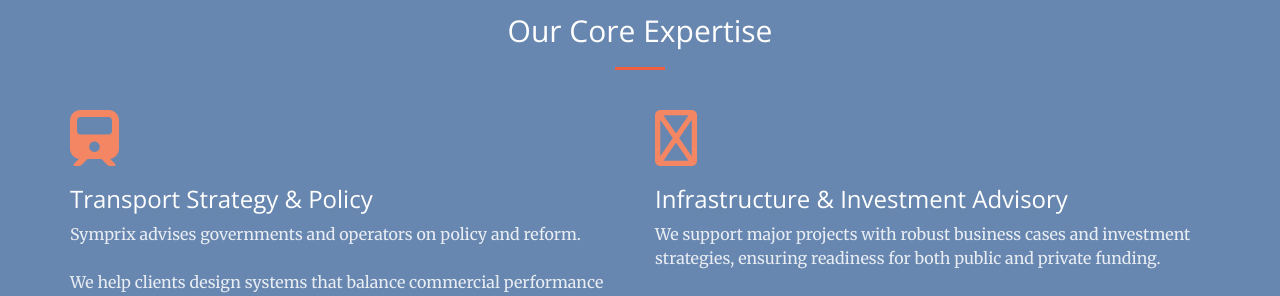
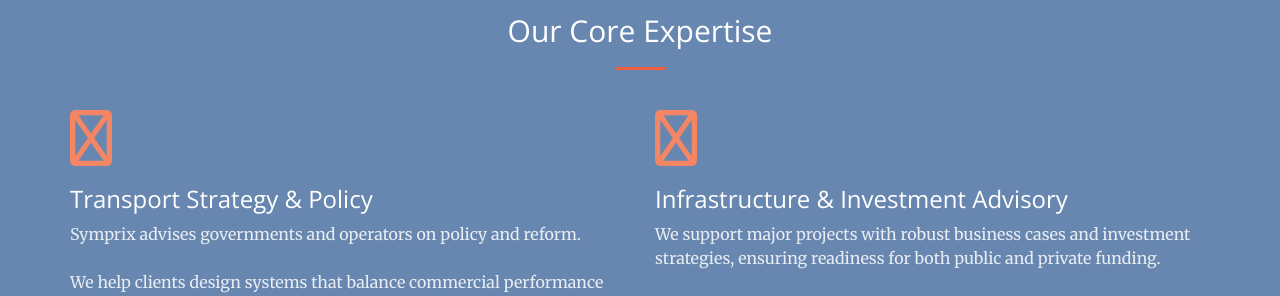
Before and after one commit to CD-Symprix/symprix, a Jekyll site: the page built from index.html, in a window 1280 px wide and 900 px high, scrolled down 1124 px. Shown: the part 150-446 px from the top of the window. Built offline with Jekyll 4.4.1, drawn with Linux system fonts in a browser that asks for light colours.

Commit message:
Update services.html

```diff
--- a/_includes/services.html
+++ b/_includes/services.html
@@ -12,7 +12,7 @@
       <!-- Transport Strategy & Policy -->
        <div class="col-lg-6 col-md-6 service-item">
         <div class="service-box">
-          <i class="fa-solid fa-4x fa-train wow bounceIn text-primary"></i>
+          <i class="fa-regular fa-4x fa-train wow bounceIn text-primary"></i>
           <h3>Transport Strategy & Policy</h3>
           <p class="text-muted">
             Symprix advises governments and operators on policy and reform.<br><br>
@@ -24,7 +24,7 @@
       <!-- Infrastructure & Investment Advisory -->
         <div class="col-lg-6 col-md-6 service-item">
           <div class="service-box">
-            <i class="fa-regular fa-4x fa-bridge wow bounceIn text-primary" data-wow-delay=".1s"></i>
+            <i class="fa-regular fa-4x fa-city wow bounceIn text-primary" data-wow-delay=".1s"></i>
             <h3>Infrastructure & Investment Advisory</h3>
             <p class="text-muted">
               We support major projects with robust business cases and investment strategies,
```
